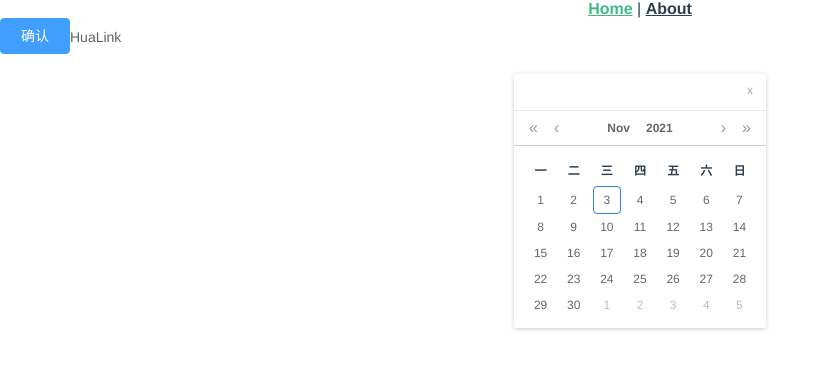
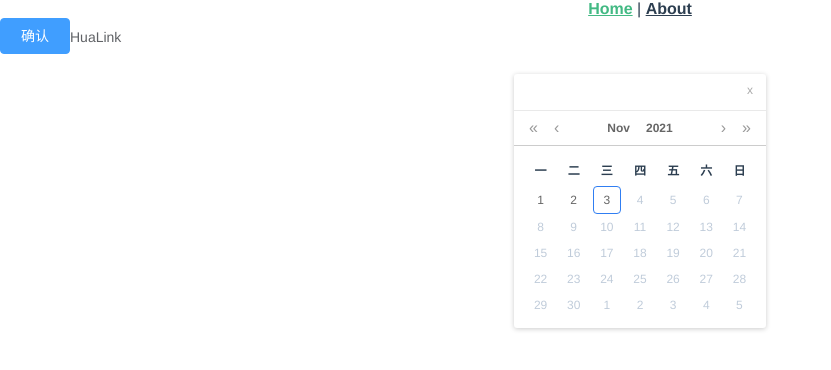
Before and after one commit to typhoonIscoming/huaat-ui, a Vue app: page /#/home in a window 1280 px wide. Shown: the top 370 px of the page, without its empty margins (0-831 px from the left). Built offline with nearby package versions, Linux system fonts and the light colour scheme; the HTML template or start-up script is replaced by a standard one.

Commit message:
mod: disabled状态

```diff
--- a/example/src/views/Home.vue
+++ b/example/src/views/Home.vue
@@ -5,7 +5,7 @@
         <HuaCheckbox></HuaCheckbox>
         <br />
         <div class="calendarBox">
-            <HuaCalendar />
+            <HuaCalendar :disabledDate="isDisabled" />
         </div>
     </div>
 </template>
@@ -14,7 +14,15 @@
 
 export default {
     name: 'Home',
-    components: {
+    data() {
+        return {
+            today: null,
+        }
+    },
+    created() {
+        const date = new Date();
+        const today = `${date.getFullYear()}/${date.getMonth() + 1}/${date.getDate()}`;
+        this.today = +new Date(today)
     },
     methods: {
         handleClick() {
@@ -22,6 +30,11 @@ export default {
         },
         handleLinkClick() {
             console.log(234)
+        },
+        isDisabled(date) {
+            console.log('date', date)
+            const current = +new Date(date);
+            return this.today < current
         },
     },
 };
--- a/packages/calendar/src/main.vue
+++ b/packages/calendar/src/main.vue
@@ -52,6 +52,7 @@
                                             prevMonth: dayList[(row - 1) * 7 + index - 1].otherMonth === 'preMonth',
                                             isToday: dayList[(row - 1) * 7 + index - 1].isToday,
                                             nextMonth: dayList[(row - 1) * 7 + index - 1].otherMonth === 'nextMonth',
+                                            disabled: dayList[(row - 1) * 7 + index - 1].disabled,
                                         }"
                                     >
                                         {{ dayList[(row - 1) * 7 + index - 1].id }}
@@ -89,6 +90,10 @@ export default {
             type: Boolean,
             default: true,
         },
+        disabledDate: {
+            type: Function,
+            default: () => {},
+        },
     },
     data() {
         return {
@@ -114,9 +119,7 @@ export default {
             return temp
         },
         rows() {
-            const rows = this.dayList.length / 7;
-            console.log(rows)
-            return rows
+            return this.dayList.length / 7;
         },
     },
     created() {
@@ -145,7 +148,12 @@ export default {
         },
         getList() { // 获取显示的月的日期列表
             let arr = tool.getMonthList(this.myDate);
-            this.dayList = arr;
+            this.dayList = arr.map(item => {
+                if (this.disabledDate && typeof this.disabledDate === 'function') {
+                    return { ...item, disabled: !!this.disabledDate(item.date) }
+                }
+                return item
+            });
         },
     },
 }
--- a/packages/theme-chalk/src/calendar.scss
+++ b/packages/theme-chalk/src/calendar.scss
@@ -148,10 +148,20 @@
     background: transparent;
     line-height: 26px;
     text-align: center;
+    cursor: pointer;
     &.prevMonth, &.nextMonth{
         color: #bbb;
     }
     &.isToday{
         border: 1px solid #307ef2 !important;
     }
+    &:hover{
+        background-color: #ebfaff;
+    }
+    &.disabled{
+        color: #c0ccda !important;
+        background: none !important;
+        cursor: not-allowed;
+        border-radius: 0;
+    }
 }
```
